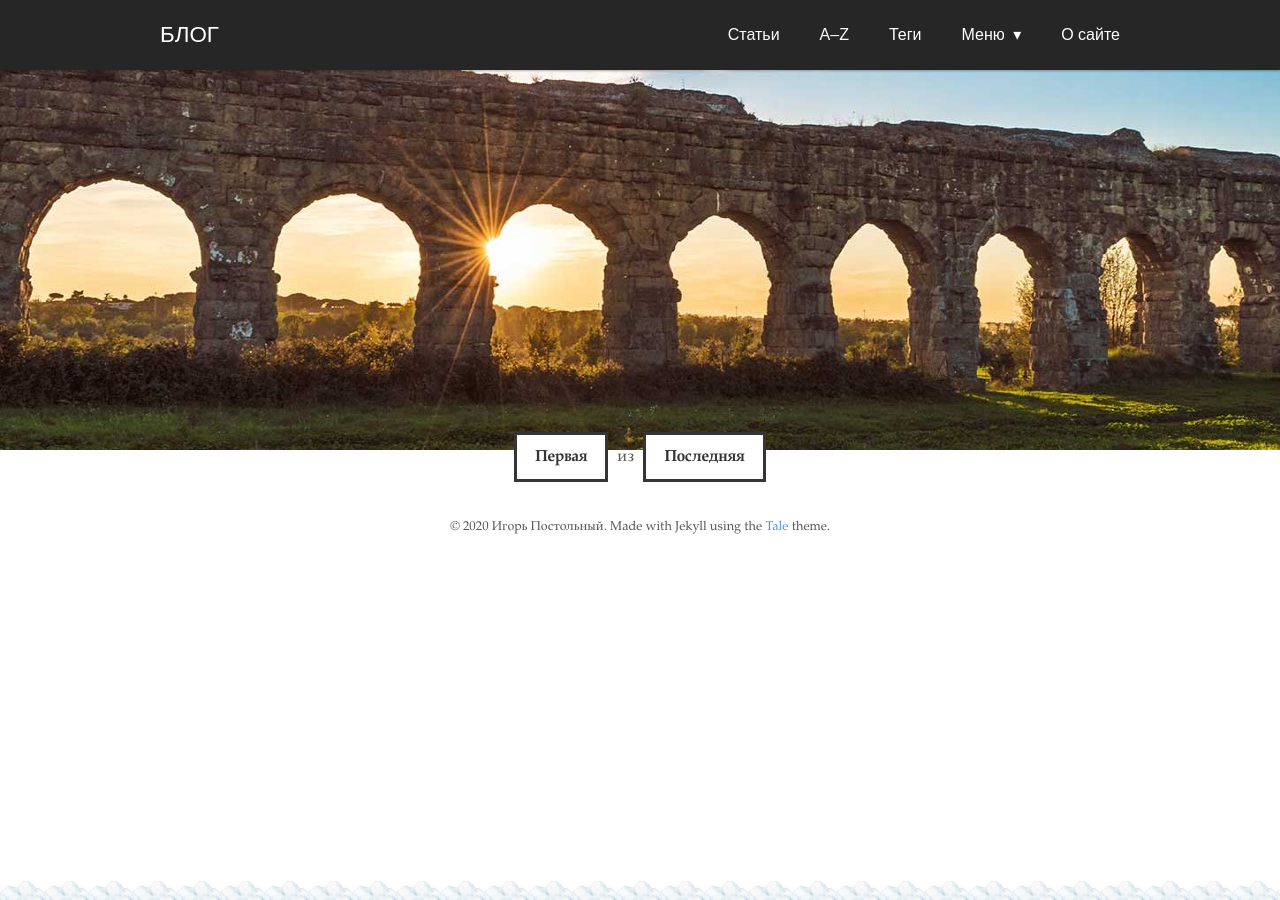
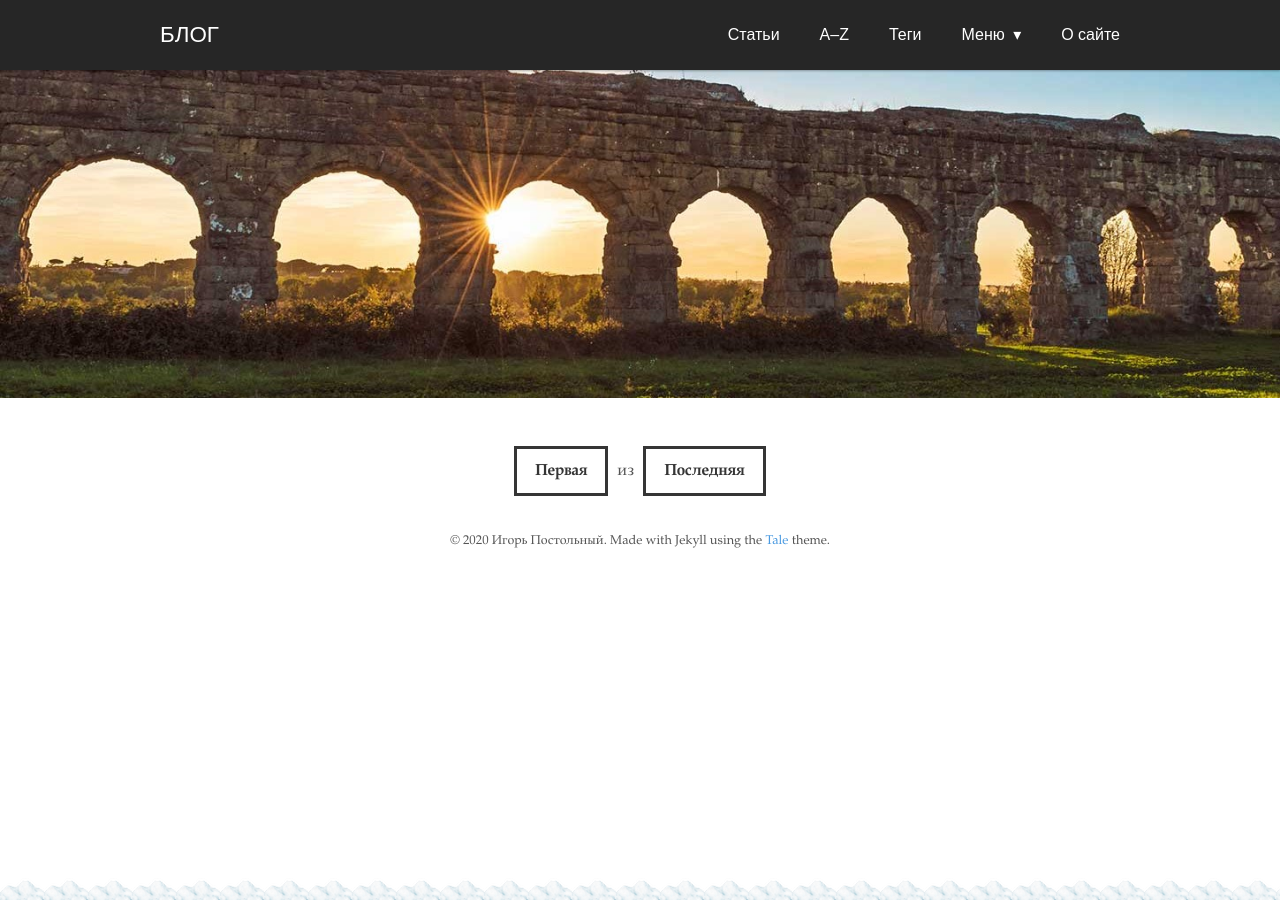
Before and after one commit to postolny/postolny.github.io, a Jekyll site: the page built from README.md, in a window 1280 px wide. Built offline with Jekyll 4.4.1, drawn with Linux system fonts in a browser that asks for light colours; nearby versions of some CDN libraries; our own code applies the rules of GitHub Pages for plain Markdown files.

Commit message:
Add files via upload

```diff
--- a/_sass/tale/_layout.scss
+++ b/_sass/tale/_layout.scss
@@ -12,12 +12,9 @@ footer {
   width: 80%;
 }
 
-.banner {
+.banner img {
   width: 100%;
-  height: 400px;
-  background-image: url(../assets/Rome-Parco-degli-Acquedotti.jpg);
-  background-position: center center;
-  background-size: cover;
+  height: auto;
 }
 
 $content-width: 1000px;
@@ -128,7 +125,7 @@ nav {
   position: absolute;
   top: 0;
   right: 0;
-  background: $nav-background;
+  /*background: $nav-background;*/
   height: $nav-height;
   width: $nav-height;
 }
@@ -140,7 +137,7 @@ nav {
 
   nav {
     width: 100%;
-    padding: $nav-height 0 15px;
+    /*padding: $nav-height 0 15px;*/
 
     ul {
       display: none;
@@ -157,6 +154,10 @@ nav {
           padding-left: 30px;
         }
       }
+    }
+    .navigation {
+      background:transparent;
+      box-shadow:none;
     }
   }
 
```
